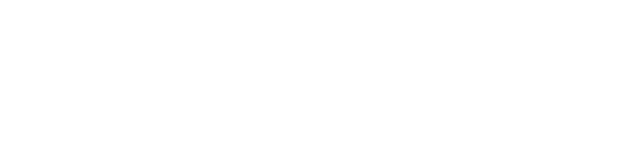
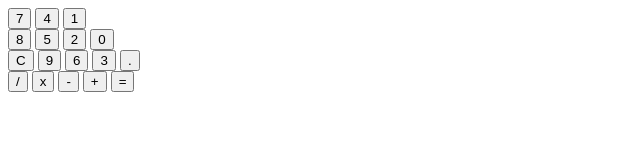
Before and after one commit to JojojoMohojo/calculator, a plain HTML site: page index.html in a window 1280 px wide. Shown: the whole page, without its empty margins (0-640 px from the left). Drawn offline with Linux system fonts and the light colour scheme.

Commit message:
add basic html for calculator

```diff
--- a/index.html
+++ b/index.html
@@ -8,6 +8,38 @@
     <script src="javascript.js"></script>
 </head>
 <body>
-
+    <div>
+        <div class="calculator">
+            <div class="display"></div>
+            <div class="buttons">
+                <div class="col-a">
+                    <button class="button-a">7</button>
+                    <button class="button-a">4</button>
+                    <button class="button-a">1</button>
+                </div>
+                <div class="col-b">
+                    <button class="button-b">8</button>
+                    <button class="button-b">5</button>
+                    <button class="button-b">2</button>
+                    <button class="button-b">0</button>
+                </div>
+                <div class="col-c">
+                    <button class="button-c">C</button>
+                    <button class="button-c">9</button>
+                    <button class="button-c">6</button>
+                    <button class="button-c">3</button>
+                    <button class="button-c">.</button>
+                </div>
+                <div class="col-d">
+                    <button class="button-d">/</button>
+                    <button class="button-d">x</button>
+                    <button class="button-d">-</button>
+                    <button class="button-d">+</button>
+                    <button class="button-d">=</button>
+                </div>
+                <div class="col-e"></div>
+            </div>
+        </div>
+    </div>
 </body>
 </html>
```
